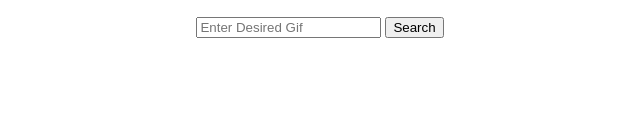
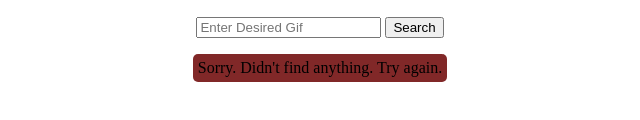
Before and after one commit to bycdiaz/api-practice, a plain HTML site: page index.html in a window 1280 px wide. Shown: the part 266-386 px from the top of the page, without its empty margins (320-960 px from the left). Drawn offline with Linux system fonts and the light colour scheme; no server answers.

Commit message:
Adds basic styling for error.

```diff
--- a/index.html
+++ b/index.html
@@ -15,6 +15,9 @@
         <input id="input" type="text" placeholder="Enter Desired Gif" />
         <button class="search" type="submit">Search</button>
       </form>
+      <p class="error">
+        Sorry. Didn't find anything. Try again.
+      </p>
     </div>
     <script src="script.js"></script>
   </body>
--- a/script.js
+++ b/script.js
@@ -1,6 +1,7 @@
 const retrieveGif = () => {
   const img = document.querySelector('img');
   const refreshButton = document.querySelector('.refresh-button');
+  const errorElement = document.querySelector('.error');
 
   const setURL = (searchInput) => {
     let url = '';
@@ -17,8 +18,9 @@ const retrieveGif = () => {
       .then((response) => response.json())
       .then((response) => {
         img.src = response.data.images.original.url;
-      }).catch((error) => {
-        console.log('None Found');
+        errorElement.style.display = 'none';
+      }).catch(() => {
+        errorElement.style.display = 'block';
       });
   };
 
--- a/style.css
+++ b/style.css
@@ -13,3 +13,10 @@
 .refresh-button:hover {
   box-shadow: 4px 4px 3px grey;
 }
+
+.error {
+  display: none;
+  background-color: rgb(129, 40, 40);
+  padding: 5px 5px;
+  border-radius: 5px;
+}
```
